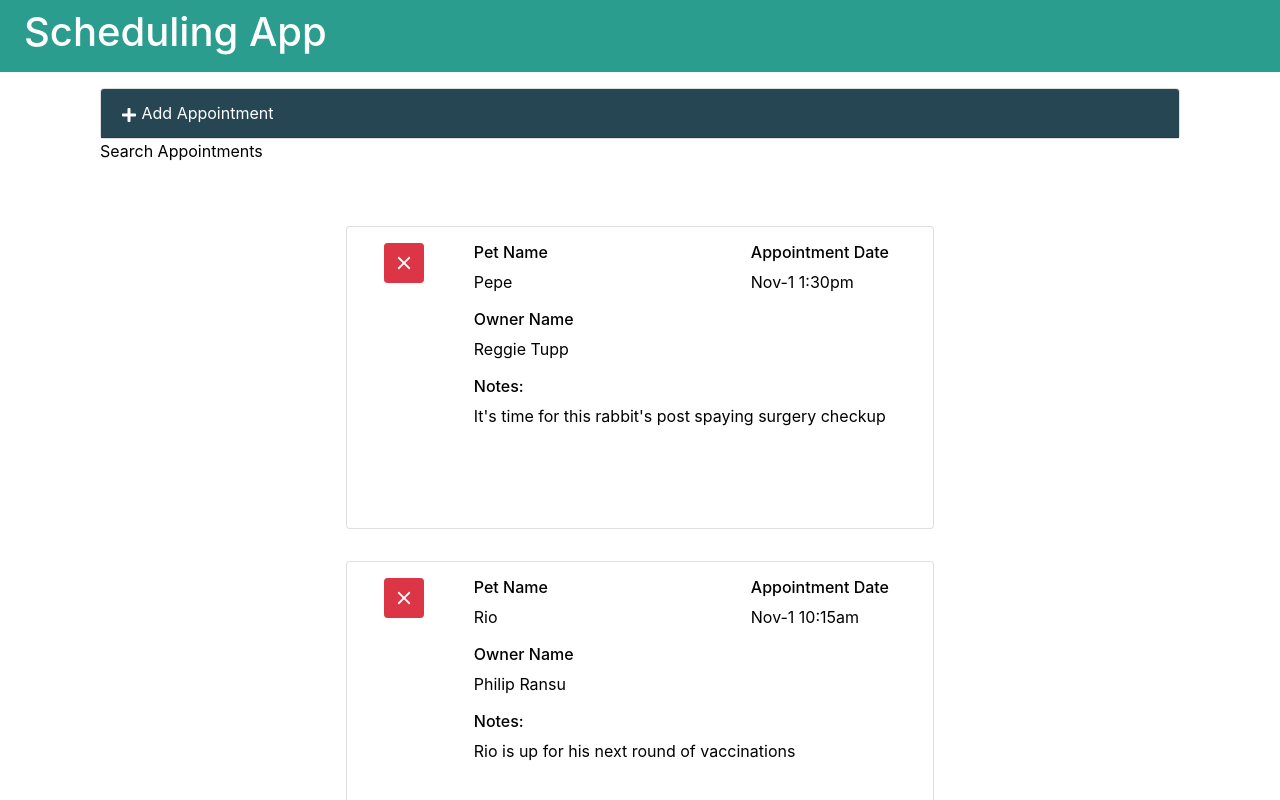
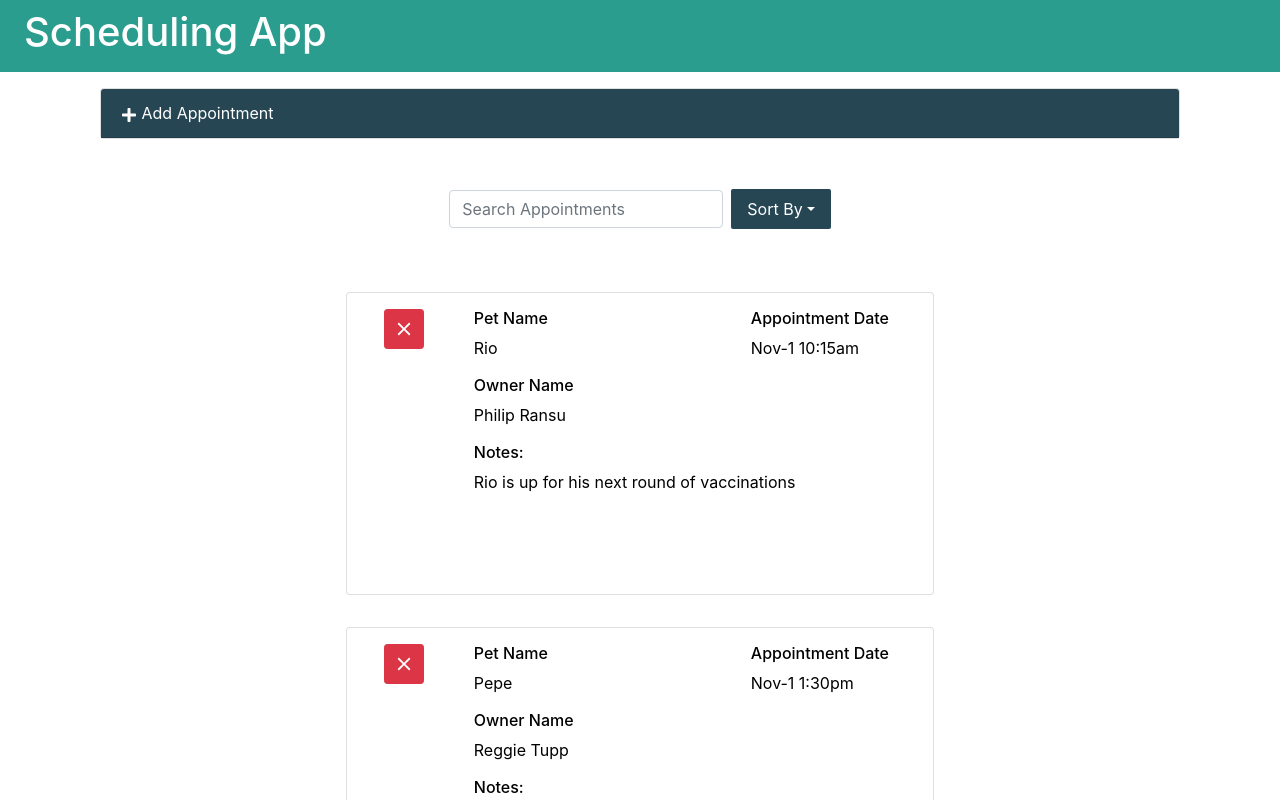
Before and after one commit to cgillies93/schedulingApp, a React (Create React App) app: page / in a window 1280 px wide. Shown: the top 800 px of the page. Built offline with nearby package versions, Linux system fonts and the light colour scheme.

Commit message:
configure filter in search component

```diff
--- a/src/components/App.js
+++ b/src/components/App.js
@@ -14,11 +14,14 @@ class App extends Component {
     this.state = {
       appointments: [],
       formDisplay: false,
+      orderBy: 'aptDate',
+      orderDir: 'asc',
       lastIndex: 0
     }
     this.deleteAppointment = this.deleteAppointment.bind(this);
     this.toggleForm = this.toggleForm.bind(this);
     this.addAppointment = this.addAppointment.bind(this);
+    this.changeOrder = this.changeOrder.bind(this);
   }
 
   componentDidMount() {
@@ -65,7 +68,36 @@ class App extends Component {
     });
   }
 
+  changeOrder(orderBy, orderDir) {
+    this.setState({
+      orderBy: orderBy,
+      orderDir: orderDir
+    });
+  }
+
   render() {
+
+    let order;
+    let filterApts = this.state.appointments;
+
+    if(this.state.orderDir === 'asc') {
+      order = 1;
+    } else {
+      order = -1;
+    }
+
+    filterApts.sort((a,b) => {
+      if(a[this.state.orderBy].toLowerCase() <
+         b[this.state.orderBy].toLowerCase()) {
+
+           return -1 * order;
+
+         } else {
+
+           return 1 * order;
+         }
+    });
+
 
     return (
       <main className="page bg-white">
@@ -76,8 +108,10 @@ class App extends Component {
               <AddAppointments formDisplay={this.state.formDisplay}
                                toggleForm={this.toggleForm}
                                addAppointment={this.addAppointment}/>
-              <SearchAppointments />
-              <ListAppointments appointments={this.state.appointments}
+              <SearchAppointments orderBy={this.state.orderBy}
+                                  orderDir={this.state.orderDir}
+                                  changeOrder={this.changeOrder}/>
+              <ListAppointments appointments={filterApts}
                                 deleteAppointment={this.deleteAppointment}/>
               </div>
             </div>
--- a/src/components/SearchAppointments.js
+++ b/src/components/SearchAppointments.js
@@ -2,9 +2,75 @@ import React, { Component } from 'react';
 
 class SearchAppointments extends Component {
 
+
+
   render() {
 
-    return <div className="search-title">Search Appointments</div>
+    return (
+          <div className="search-form">
+            <form className="form-inline my-2 my-lg-0">
+              <div>
+                <input className="form-control mr-sm-2" type="search"
+                       placeholder="Search Appointments" aria-label="Search" />
+              </div>
+              <a className="nav-link dropdown-toggle sort-btn" href="#"
+                 id="filter" role="button" data-toggle="dropdown"
+                 aria-haspopup="true" aria-expanded="false">
+                Sort By
+              </a>
+              <div className="dropdown-menu" aria-labelledby="filter">
+
+                <a className={
+                              "dropdown-item filter-item " +
+                              (this.props.orderBy === "petName" ? "active" : "")
+                            }
+                   onClick={ e => {
+                     this.props.changeOrder("petName", this.props.orderDir);
+                    }
+                   }
+                   href="#">Pet Name</a>
+                <a className={
+                              "dropdown-item filter-item " +
+                              (this.props.orderBy === "ownerName" ? "active" : "")
+                            }
+                  onClick={ e => {
+                    this.props.changeOrder("ownerName", this.props.orderDir);
+                    }
+                   }
+                   href="#">Owner Name</a>
+                <a className={
+                              "dropdown-item filter-item " +
+                              (this.props.orderBy === "aptDate" ? "active" : "")
+                            }
+                    onClick={ e => {
+                      this.props.changeOrder("aptDate", this.props.orderDir);
+                     }
+                    }
+                    href="#">{"Date"}</a>
+
+                <div className="dropdown-divider"></div>
+                <a className={
+                              "dropdown-item filter-item " +
+                              (this.props.orderDir === "asc" ? "active" : "")
+                            }
+                    onClick={ e => {
+                      this.props.changeOrder(this.props.orderBy, "asc");
+                     }
+                    }
+                    href="#">Asc</a>
+                <a className={
+                              "dropdown-item filter-item " +
+                              (this.props.orderDir === "desc" ? "active" : "")
+                            }
+                    onClick={ e => {
+                      this.props.changeOrder(this.props.orderBy, "desc");
+                     }
+                    }
+                    href="#">Desc</a>
+              </div>
+            </form>
+          </div>
+    );
   }
 }
 
--- a/src/css/App.css
+++ b/src/css/App.css
@@ -17,6 +17,35 @@
   color: black;
 }
 
+.search-form {
+  display: flex;
+  margin-top: 50px;
+}
+
+.search-form form {
+  width: 100%;
+  justify-content: center;
+}
+
+.sort-btn {
+  background-color: rgba(38, 70, 83, 1);
+  color: white;
+  border-radius: 2px;
+}
+
+.sort-btn:hover,
+.sort-button:active {
+  color: white;
+}
+
+.filter-item:hover,
+.filter-item:active {
+  background-color: rgba(38, 70, 83, 0.2);
+}
+
+.active {
+  background-color: rgba(38, 70, 83, 1)!important;
+}
 
 @supports (grid-area: auto) {
 
```
